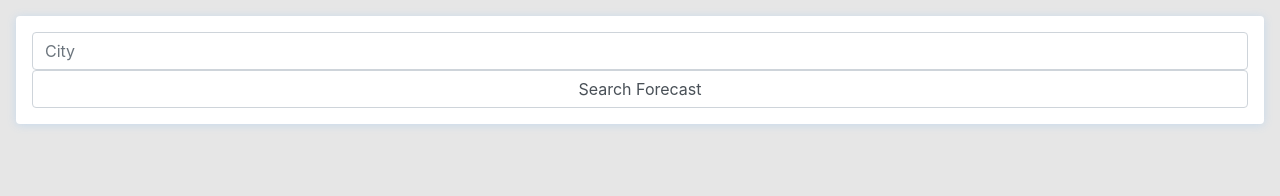
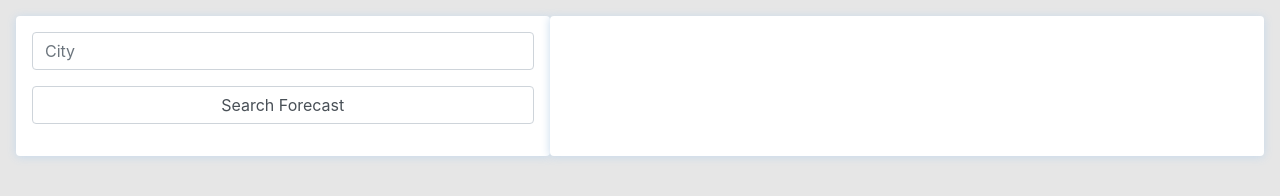
Before and after one commit to k-nicha/weather-app, a React app: page / in a window 1280 px wide. Built offline with nearby package versions, Linux system fonts and the light colour scheme.

Commit message:
add local styles

```diff
--- a/src/components/Results.js
+++ b/src/components/Results.js
@@ -1,7 +1,10 @@
 import React from 'react'
 
 const Results = (props) => {
-  return null
+
+  return <div id='resultsContainer' className='flex-item centered'>
+
+  </div>
 }
 
 export default Results
--- a/src/components/Search.js
+++ b/src/components/Search.js
@@ -1,4 +1,5 @@
 import React, { useState } from 'react'
+import '../styles/search.css'
 //import { connect } from 'react-redux'
 // import { searchCity } from '../redux/actions/searchCity'
 
@@ -8,14 +9,14 @@ const Search = () => {
   return <div id='searchContainer' className='flex-item'>
     <input
       id='inputCity'
-      className='form-control'
+      className='form-control search-input'
       placeholder='City'
       value={city}
       onChange={(e) => setCity(e.target.value)}
     />
     <button
       id='searchForecast'
-      className='form-control'>
+      className='form-control search-button'>
       Search Forecast
     </button>
   </div>
--- a/src/style.css
+++ b/src/style.css
@@ -20,3 +20,7 @@ body {
     background-color: #fff;
     color: #495057;
 }
+
+.centered {
+    flex-grow: 3;
+}
--- /dev/null
+++ b/src/styles/search.css
@@ -0,0 +1,7 @@
+.search-input {
+  margin-bottom: 1rem;
+}
+
+.search-button {
+  margin-bottom: 1rem;
+}
```
